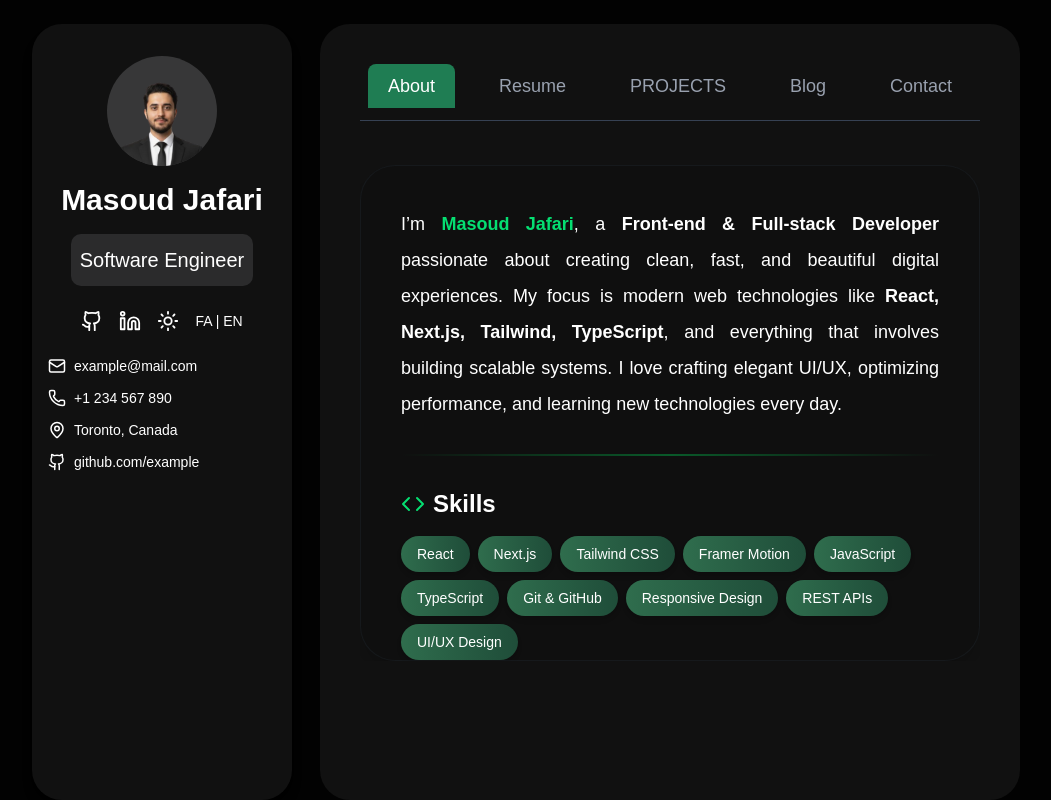
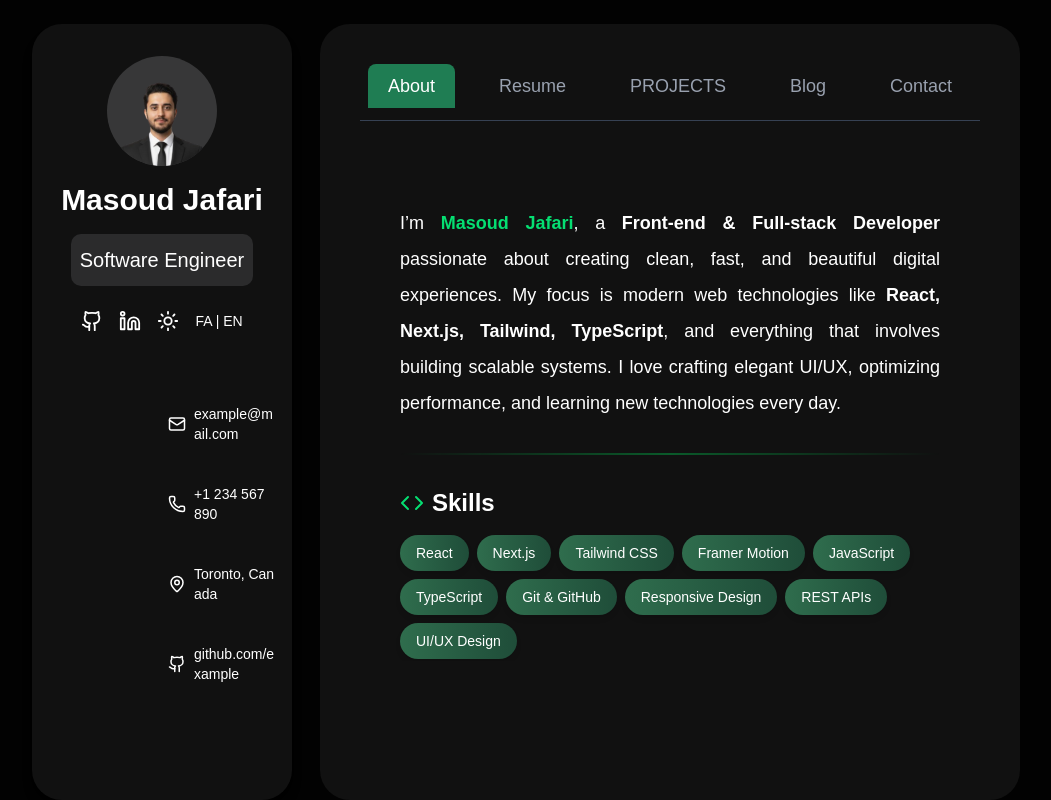
Before and after one commit to Masoud2025/portfolio, a Next.js app: page / in a window 1280 px wide. Shown: the whole page, without its empty margins (112-1163 px from the left). Built offline with nearby package versions, Linux system fonts and the light colour scheme.

Commit message:
feat(ui test)

```diff
--- a/src/app/globals.css
+++ b/src/app/globals.css
@@ -14,15 +14,3 @@ body {
     font-size: 10px;
   }
 }
-
-/* Main content component */
-@media (min-width: 1200px) and (max-width: 1300px) {
-  .responsiveFixer {
-    margin-left: 36%;
-  }
-}
-@media (min-width: 1301px) and (max-width: 1500px) {
-  .responsiveFixer {
-    margin-left: 36%;
-  }
-}
--- a/src/components/AboutMe.tsx
+++ b/src/components/AboutMe.tsx
@@ -26,15 +26,13 @@ export default function AboutMe() {
       animate={{ opacity: 1, y: 0 }}
       transition={{ duration: 0.7 }}
       className={`
-        ${isLight ? "bg-white text-black" : "bg-[#0f0f0f] text-white"}
+        ${isLight ? "bg-white text-black" : " text-white"}
         sm:w-[95%] md:w-[900px]
         mx-auto mt-6 p-8 sm:p-10
-        rounded-[35px] shadow-xl
-        border border-gray-700/20
+
+
       `}
     >
-
-
       {/* Main Intro */}
       <motion.p
         initial={{ opacity: 0 }}
--- a/src/components/layout/Sidebar/MainSidebar.tsx
+++ b/src/components/layout/Sidebar/MainSidebar.tsx
@@ -127,7 +127,13 @@ function ContactItem({
   return <div className="flex items-center gap-2">{content}</div>;
 }
 
-function ContactSection({ isOpen, isDark }: { isOpen: boolean; isDark: boolean }) {
+function ContactSection({
+  isOpen,
+  isDark,
+}: {
+  isOpen: boolean;
+  isDark: boolean;
+}) {
   const { toggleTheme } = useTheme();
 
   return (
@@ -168,7 +174,7 @@ function ContactSection({ isOpen, isDark }: { isOpen: boolean; isDark: boolean }
           initial={{ opacity: 0, y: 20 }}
           animate={{ opacity: 1, y: 0 }}
           transition={{ delay: 0.3, duration: 0.5 }}
-          className="grid grid-cols-1 gap-3 pt-2"
+          className="flex  flex-col gap-10 ml-30 pt-2 mt-16 "
         >
           <ContactItem
             Icon={Mail}
```
